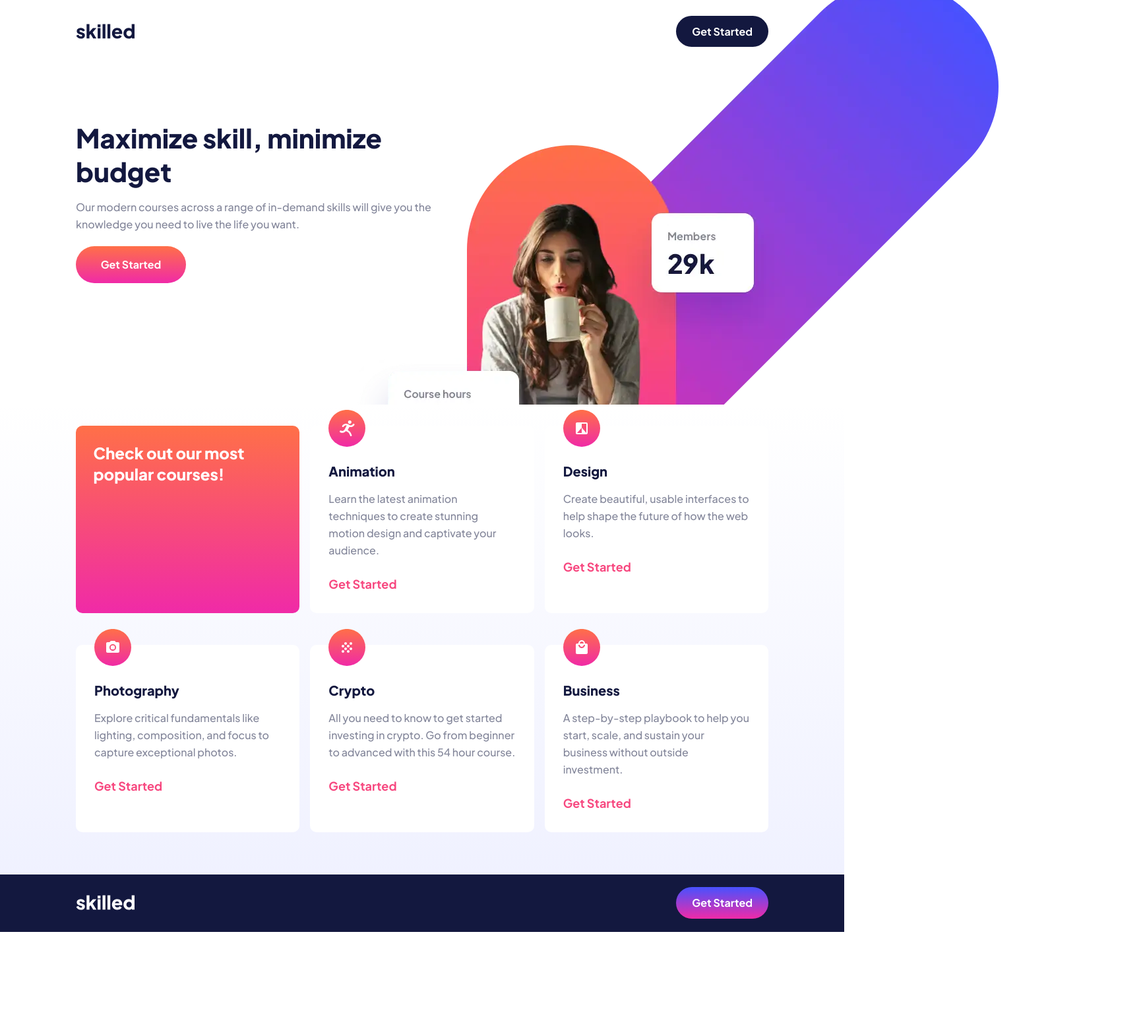
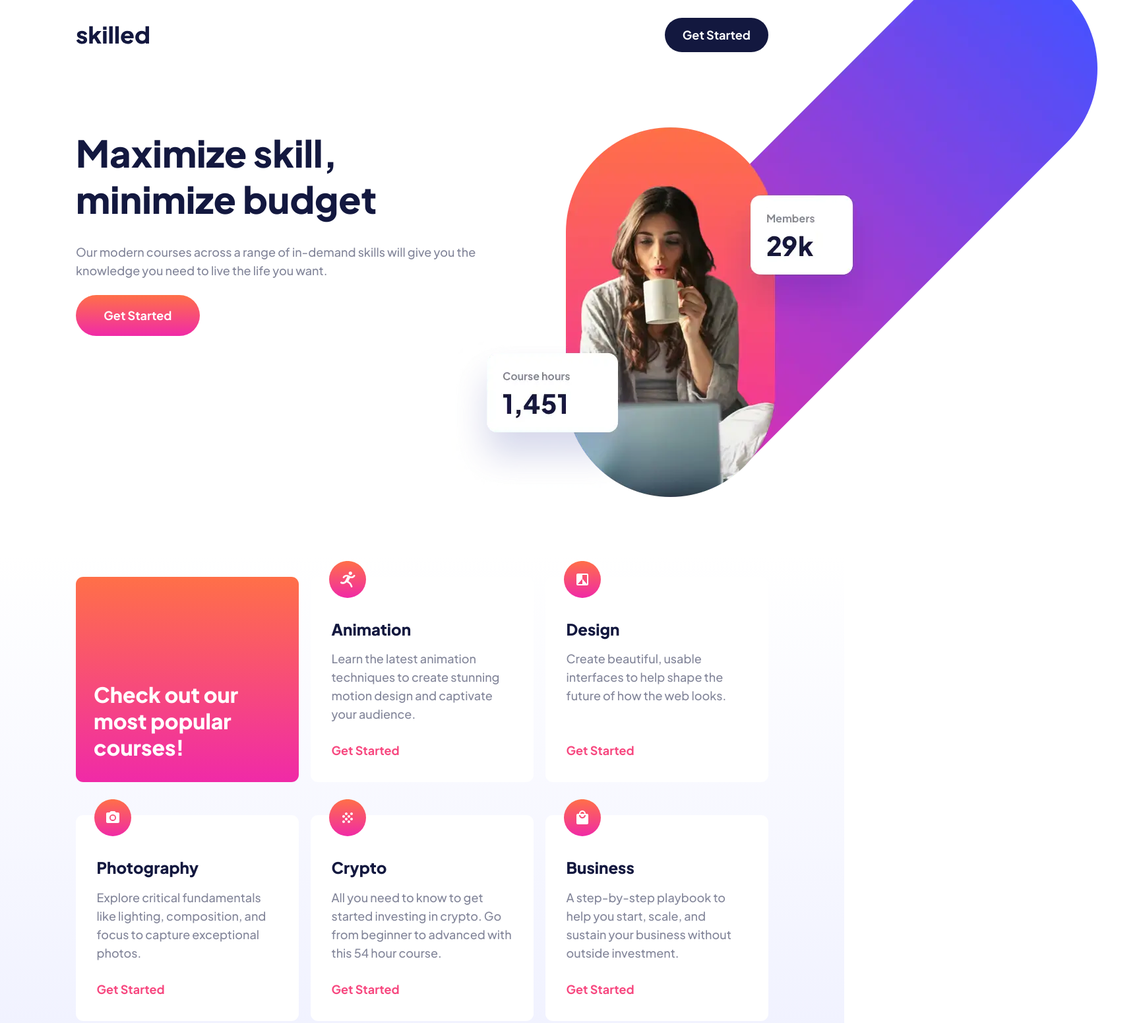
Before and after one commit to solvman/skilled-elearning-landing-page, a plain HTML site: page index.html in a window 1280 px wide. Shown: the top 1550 px of the page at 66% size, 1730 px wide, since content can reach past the window. Before the commit the page ends 1412 px from the top, so only its background shows below. Drawn offline with Linux system fonts and the light colour scheme.

Commit message:
Desktop design

```diff
--- a/style.css
+++ b/style.css
@@ -82,7 +82,7 @@ img,
 picture,
 svg {
   display: block;
-  /* max-width: 100%; */
+  max-width: 100%;
 }
 
 /* Utility */
@@ -116,7 +116,7 @@ header {
 }
 
 main section:last-of-type {
-  padding-bottom: 4rem;
+  padding-bottom: 4em;
   background-image: var(--gradient-background);
 }
 
@@ -219,6 +219,12 @@ a:is(:hover, :focus) {
   border-radius: 0.625em;
   background-color: var(--color-neutral-100);
   box-shadow: var(--shadow--s);
+  display: flex;
+  flex-direction: column;
+}
+
+.tile > :last-child {
+  margin-top: auto;
 }
 
 .tile[data-type="animation"] {
@@ -271,7 +277,7 @@ a:is(:hover, :focus) {
 .tile--cta {
   margin: 0;
   border: none;
-  padding: 1.55em 1.65em 1.875em;
+  padding: 1.65em 1.5em 1.875em;
   background-image: var(--gradient-secondary);
 }
 
@@ -282,9 +288,16 @@ a:is(:hover, :focus) {
     padding-top: 1.5em;
   }
 
+  .logo {
+    width: 111px;
+  }
   .hero {
     padding: 4.5em 0;
     width: 58%;
+  }
+
+  .hero__title {
+    padding: 0.65em 0 0.25em;
   }
 
   .hero__body {
@@ -311,7 +324,36 @@ a:is(:hover, :focus) {
 }
 
 @media (min-width: 900px) {
+  body {
+    font-size: var(--body--m);
+    line-height: var(--line-height--s);
+  }
+
+  .button {
+    font-size: var(--body--m);
+  }
+
+  .hero__title {
+    font-size: var(--heading--xl);
+    line-height: var(--line-height--xl);
+  }
+
   .tiles {
+    margin-top: 14em;
     grid-template-columns: repeat(3, 1fr);
   }
+  .hero__img {
+    top: -150px;
+    right: -450px;
+  }
+
+  .tile__heading {
+    font-size: var(--heading--s);
+    line-height: var(--line-height--s);
+  }
+  .tile__heading--cta {
+    padding-top: 1em;
+    font-size: var(--heading--m);
+    line-height: var(--line-height--m);
+  }
 }
```
